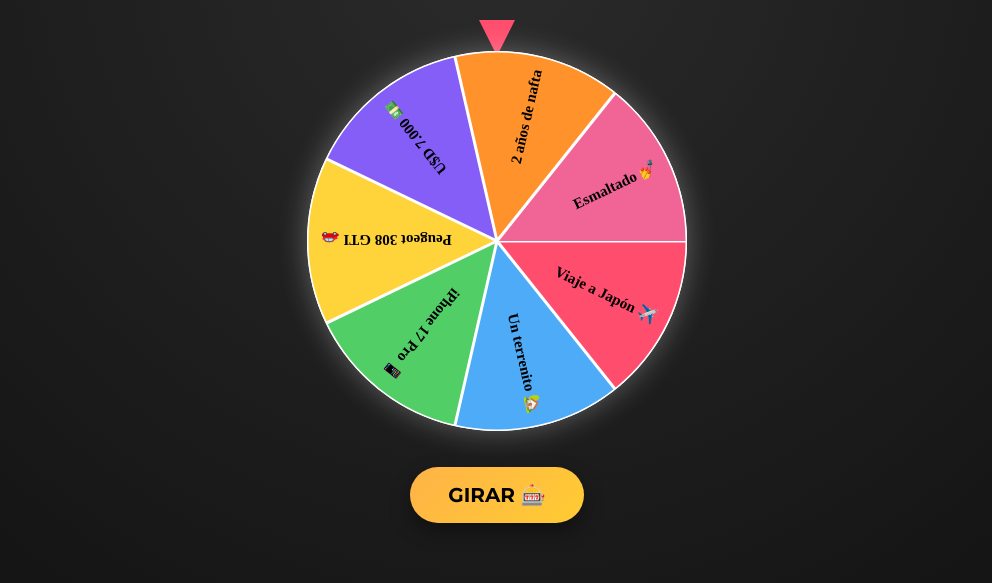
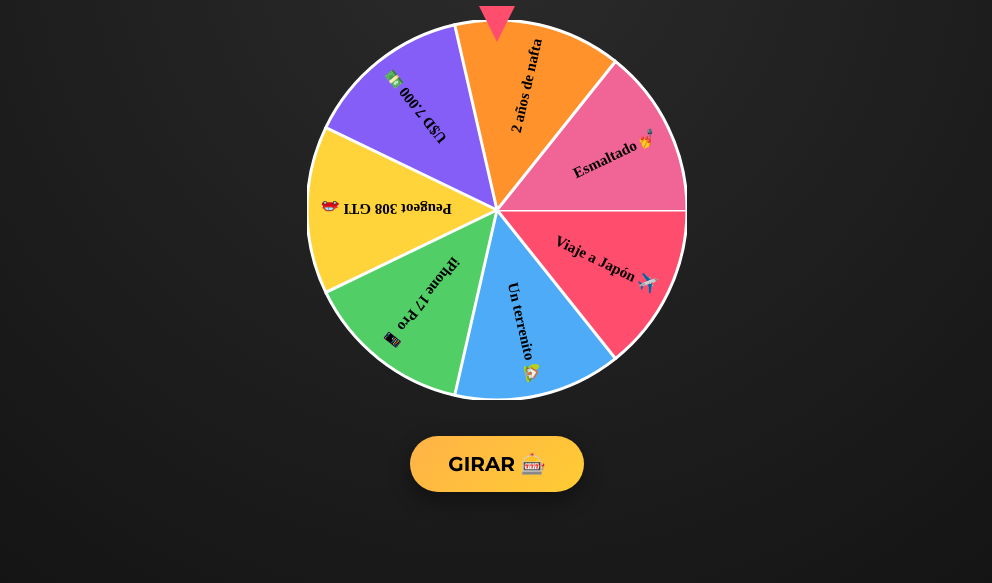
Before and after one commit to AmigoInvisibleGM/Regalo-Cata, a plain HTML site: page index.html in a window 1280 px wide. Shown: the part 65-648 px from the top of the page, without its empty margins (143-1135 px from the left). Drawn offline with Linux system fonts and the light colour scheme.

Commit message:
Update index.html

```diff
--- a/index.html
+++ b/index.html
@@ -24,28 +24,34 @@ h1 {
 }
 
 .arrow {
+  position: absolute;
+  top: -14px;
+  left: 50%;
+  transform: translateX(-50%);
+  z-index: 9999;
+
   width: 0;
   height: 0;
-  margin: 10px auto -5px auto;
+  pointer-events: none;
+
   border-left: 18px solid transparent;
   border-right: 18px solid transparent;
   border-top: 36px solid #ff4d6d;
 }
 
+
 .container {
   position: relative;
   width: min(90vw, 380px);
   margin: 0 auto 10px auto;
-  touch-action: none;
 }
 
+
 canvas {
-  width: 100%;
-  height: auto;
-  background: #fff;
-  border-radius: 50%;
-  box-shadow: 0 0 30px rgba(255,255,255,0.3);
+  position: relative;
+  z-index: 1;
 }
+
 
 button {
   margin-top: 22px;
@@ -81,8 +87,8 @@ button:active {
 <h1>🎄 Ruleta del Amigo Invisible de Cata 🎄</h1>
 
 <div class="container">
+  <canvas id="wheel" width="380" height="380"></canvas>
   <div class="arrow"></div>
-  <canvas id="wheel" width="380" height="380"></canvas>
 </div>
 
 <button id="spinBtn" onclick="spin()">GIRAR 🎰</button>
@@ -203,6 +209,8 @@ function spin() {
 
   document.getElementById("spinBtn").style.display = "none";
 
+  startAngle = currentAngle;
+
   const vueltas = 8;
   const indexGanador = premios.indexOf(premioGanador);
 
@@ -211,14 +219,14 @@ function spin() {
 
   const finalAngle = (vueltas * 2 * Math.PI) + targetAngle;
 
-  const duration = 7500;
+  const duration = 8000;
   const start = performance.now();
 
   function animate(time) {
     const progress = Math.min((time - start) / duration, 1);
     const ease = 1 - Math.pow(1 - progress, 3);
 
-    currentAngle = currentAngle + (finalAngle - currentAngle) * ease;
+    currentAngle = startAngle + ease * finalAngle;
     drawWheel();
 
     if (progress < 1) {
```
